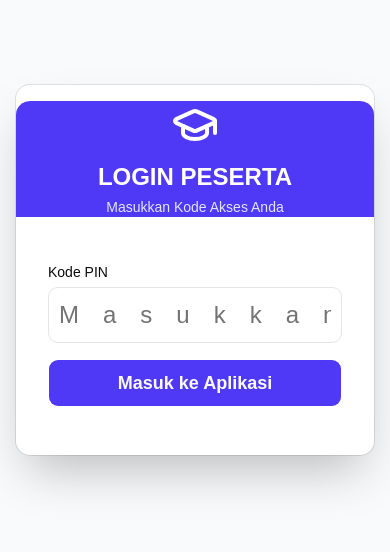
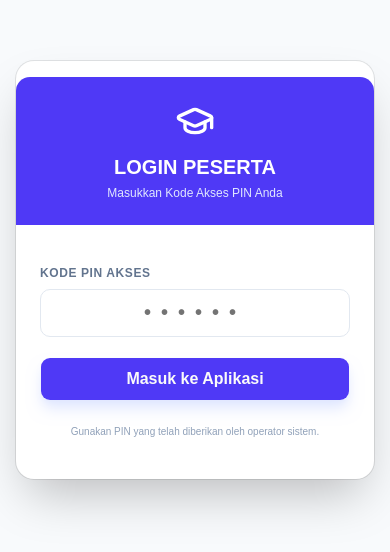
Before and after one commit to aminudin0893/Pordikmu, a React (Vite) app: page / in a window 390 px wide. Shown: the part 152-704 px from the top of the page. Built offline with nearby package versions, Linux system fonts and the light colour scheme.

Commit message:
feat: Enhance login UI and accessibility
Updates the login form with improved styling, larger input fields, and clearer labels. The UI now incorporates more responsive design elements and uses placeholder text suitable for PIN input.

```diff
--- a/src/App.tsx
+++ b/src/App.tsx
@@ -59,29 +59,33 @@ export default function App() {
     return (
       <div className="min-h-screen bg-[#F8FAFC] flex items-center justify-center p-4">
         <Toaster position="top-center" richColors />
-        <Card className="w-full max-w-md border-none shadow-2xl">
-          <CardHeader className="bg-indigo-600 text-white rounded-t-xl text-center">
-            <GraduationCap className="w-12 h-12 mx-auto mb-2" />
-            <CardTitle className="text-2xl font-black">LOGIN PESERTA</CardTitle>
-            <CardDescription className="text-indigo-100">Masukkan Kode Akses Anda</CardDescription>
+        <Card className="w-full max-w-md border-none shadow-2xl overflow-hidden rounded-2xl md:rounded-3xl">
+          <CardHeader className="bg-indigo-600 text-white p-6 md:p-8 text-center">
+            <GraduationCap className="w-10 h-10 md:w-12 md:h-12 mx-auto mb-2" />
+            <CardTitle className="text-xl md:text-2xl font-black">LOGIN PESERTA</CardTitle>
+            <CardDescription className="text-indigo-100 text-xs md:text-sm">Masukkan Kode Akses PIN Anda</CardDescription>
           </CardHeader>
-          <CardContent className="p-8">
-            <form onSubmit={handleLogin} className="space-y-4">
+          <CardContent className="p-6 md:p-8">
+            <form onSubmit={handleLogin} className="space-y-5">
               <div className="space-y-2">
-                <Label htmlFor="pin">Kode PIN</Label>
+                <Label htmlFor="pin" className="text-xs md:text-sm font-bold text-slate-500 uppercase tracking-wider">Kode PIN Akses</Label>
                 <Input
                   id="pin"
                   type="password"
-                  placeholder="Masukkan 6 digit pin"
+                  placeholder="••••••"
                   value={pin}
                   onChange={(e) => setPin(e.target.value)}
-                  className="text-center text-2xl tracking-[1em] h-14"
+                  className="text-center text-xl md:text-2xl tracking-[0.5em] md:tracking-[1em] h-12 md:h-14 font-black border-slate-200 focus:border-indigo-500 transition-all"
+                  maxLength={6}
                 />
               </div>
-              <Button type="submit" className="w-full h-12 bg-indigo-600 font-bold text-lg">
+              <Button type="submit" className="w-full h-11 md:h-12 bg-indigo-600 hover:bg-indigo-700 font-bold text-base md:text-lg shadow-lg shadow-indigo-100 transition-all active:scale-[0.98]">
                 Masuk ke Aplikasi
               </Button>
             </form>
+            <p className="text-center mt-6 text-[10px] md:text-xs text-slate-400 font-medium">
+              Gunakan PIN yang telah diberikan oleh operator sistem.
+            </p>
           </CardContent>
         </Card>
       </div>
@@ -138,10 +142,10 @@ export default function App() {
                 <div className="inline-flex items-center gap-2 px-3 py-1 rounded-full bg-indigo-50 border border-indigo-100 text-indigo-700 text-xs font-bold uppercase tracking-wider mb-2">
                   <Zap className="w-3 h-3 fill-indigo-500" /> Powered by Gemini AI
                 </div>
-                <h2 className="text-4xl sm:text-5xl font-black text-slate-900 tracking-tight">
+                <h2 className="text-2xl sm:text-4xl md:text-5xl font-black text-slate-900 tracking-tight">
                   APLIKASI GENERATOR <span className="text-indigo-600">AI PENDIDIKAN</span>
                 </h2>
-                <p className="text-slate-600 max-w-2xl mx-auto text-lg leading-relaxed">
+                <p className="text-slate-600 max-w-2xl mx-auto text-sm sm:text-base md:text-lg leading-relaxed">
                   Pilih menu aplikasi di bawah ini untuk menyusun perangkat ajar Anda secara otomatis.
                   <span className="block font-bold mt-1 text-indigo-500">Support Kurikulum Merdeka dan Pembelajaran Mendalam.</span>
                 </p>
```
